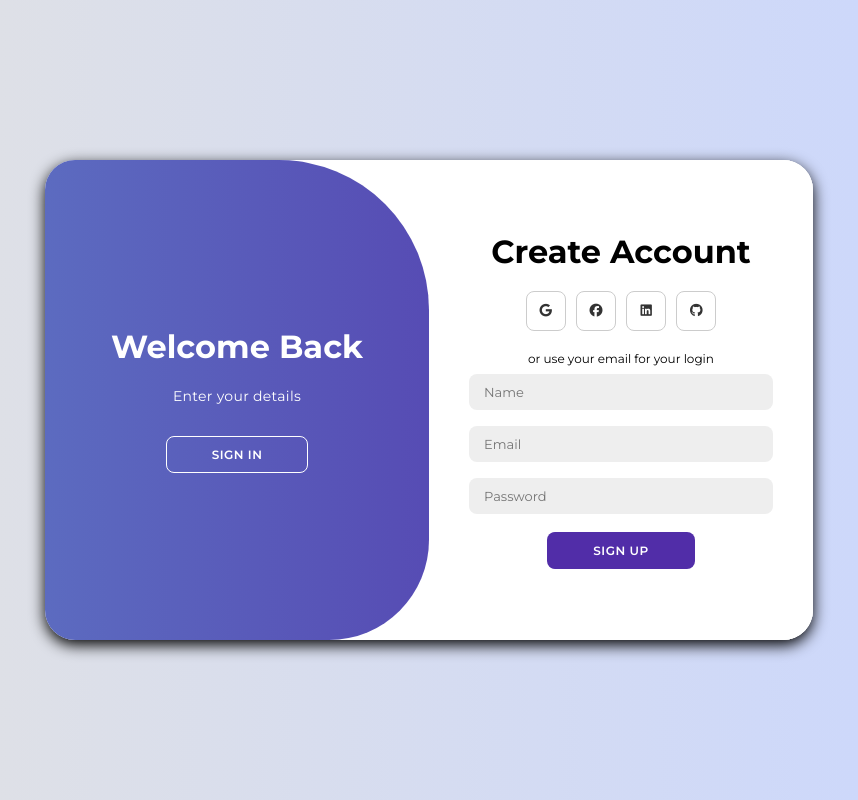
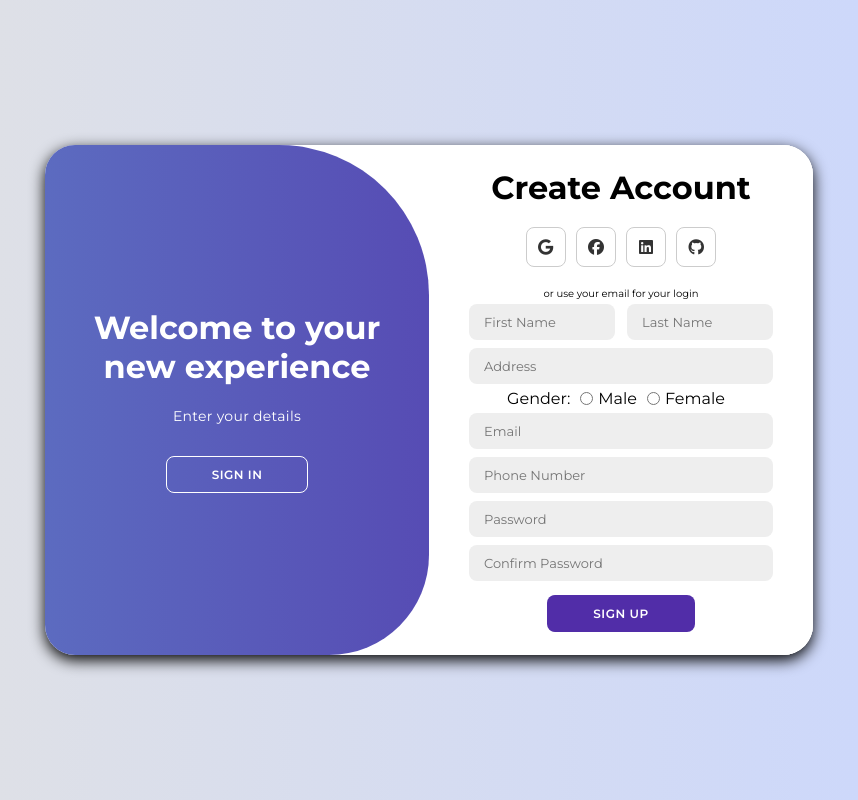
Before and after one commit to utkarsh5511/Login-SignUp-JS2, a plain HTML site: page index.html in a window 1280 px wide. Both pictures are taken after a click on the button "SIGN UP". Shown: the whole page, without its empty margins (211-1069 px from the left). Drawn offline with Linux system fonts and the light colour scheme.

Commit message:
second commit

```diff
--- a/index.html
+++ b/index.html
@@ -19,14 +19,32 @@
                     <a href="#" class="icon"><i class="fa-brands fa-facebook"></i></a>
                     <a href="#" class="icon"><i class="fa-brands fa-linkedin"></i></a>
                     <a href="#" class="icon"><i class="fa-brands fa-github"></i></a>
+
                 </div>
                 <span>or use your email for your login</span>
+                <div class="name-container">
+                    <input type="text" placeholder="First Name" name="first_name">
+                    <input type="text" placeholder="Last Name" name="last_name">
+                </div>
                 <input type="text"
-                placeholder="Name">
+                placeholder="Address">
+                <div class="gender-options">
+                    <label for="gender">Gender:</label>
+                    <div class="gender-radio">
+                        <input type="radio" id="male" name="gender" value="male">
+                        <label for="male">Male</label>
+                        <input type="radio" id="female" name="gender" value="female">
+                        <label for="female">Female</label>
+                    </div>
+                </div>
                 <input type="email"
                 placeholder="Email">
+                <input type="tel"
+                placeholder="Phone Number">
                 <input type="password"
                 placeholder="Password">
+                <input type="Confirm password"
+                placeholder="Confirm Password">
                 <button>Sign Up</button>
             </form>
         </div>
@@ -51,12 +69,12 @@
         <div class="toggle-container">
             <div class="toggle">
                 <div class="toggle-panel toggle-left">
-                    <h1>Welcome Back</h1>
+                    <h1>Welcome to your new experience</h1>
                     <p>Enter your details</p>
                     <button class="hidden" id="login">Sign In</button>
                 </div>
                 <div class="toggle-panel toggle-right">
-                    <h1>Welcome to your new experience</h1>
+                    <h1>Welcome Back</h1>
                     <p>Enter your details</p>
                     <button class="hidden" id="register">Sign Up</button>
                 </div>
--- a/style.css
+++ b/style.css
@@ -25,7 +25,7 @@ body{
     overflow: hidden;
     width: 768px;
     max-width: 100%;
-    min-height: 480px;
+    min-height: 510px;
 }
 
 .container p{
@@ -36,12 +36,12 @@ body{
 }
 
 .container span{
-    font-size: 12px;
+    font-size: 10px;
 }
 
 .container a{
     color: #333;
-    font-size: 13px;
+    font-size: 13   px;
     text-decoration: none;
     margin: 15px 0 10px;
 }
@@ -78,12 +78,13 @@ body{
 .container input{
     background-color: #eee;
     border: none;
-    margin: 8px 0;
+    margin: 4px 0;
     padding: 10px 15px;
     font-size: 13px;
     border-radius: 8px;
     width: 100%;
     outline: none;
+
 }
 
 .form-container{
@@ -208,3 +209,37 @@ body{
 .container.active .toggle-right{
     transform: translateX(200%);
 }
+
+
+
+
+/* Add this to your existing CSS or style.css file */
+.container form .name-container {
+    display: flex;
+    justify-content: space-between;
+}
+
+.container form input[name="first_name"],
+.container form input[name="last_name"] {
+    width: 48%; /* Adjust as needed, leaving some space for margins */
+}
+
+
+/* Add this to your existing CSS or style.css file */
+.gender-options {
+    display: flex;
+    align-items: center;
+}
+
+.gender-options label {
+    margin-right: 10px;
+}
+
+.gender-radio {
+    display: flex;
+    align-items: center;
+}
+
+.gender-radio input[type="radio"] {
+    margin-right: 5px; /* Adjust as needed for spacing */
+}
```
Also changed, not shown: script.js (line endings or trailing spaces).
